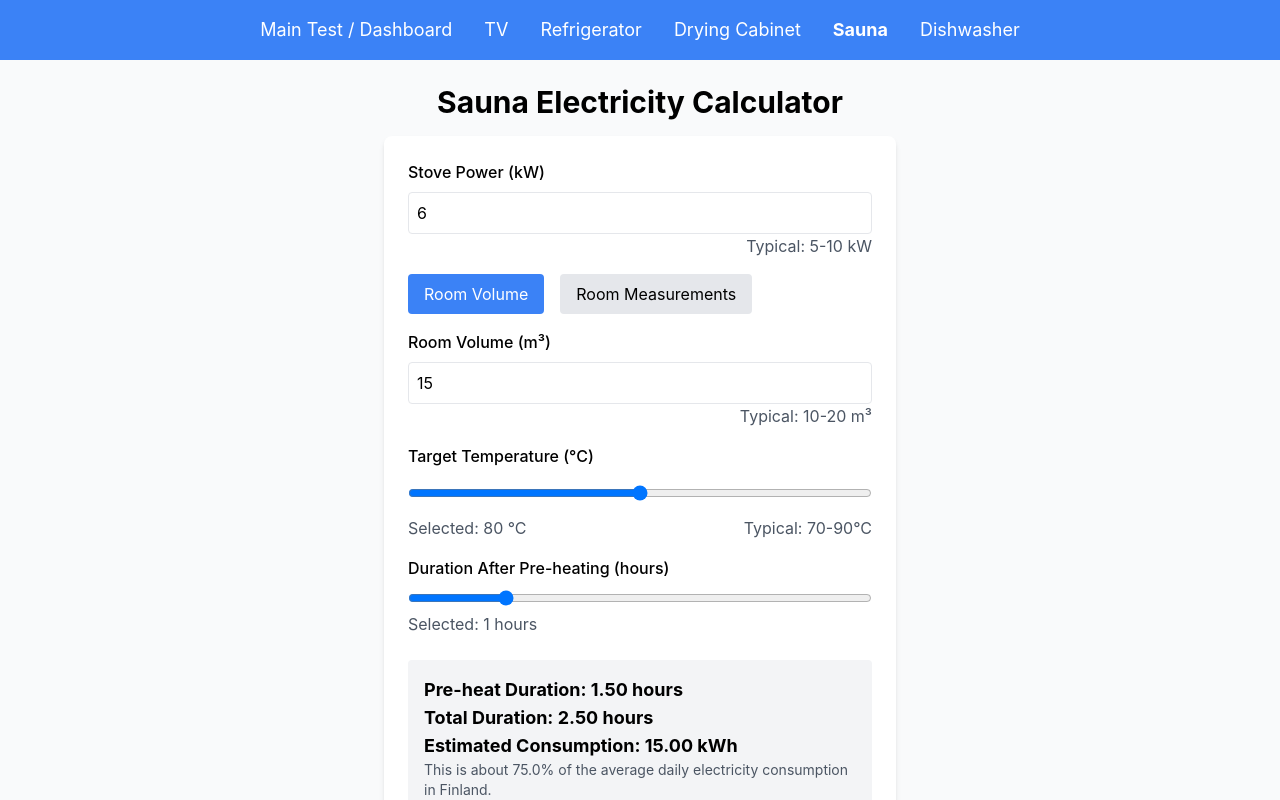
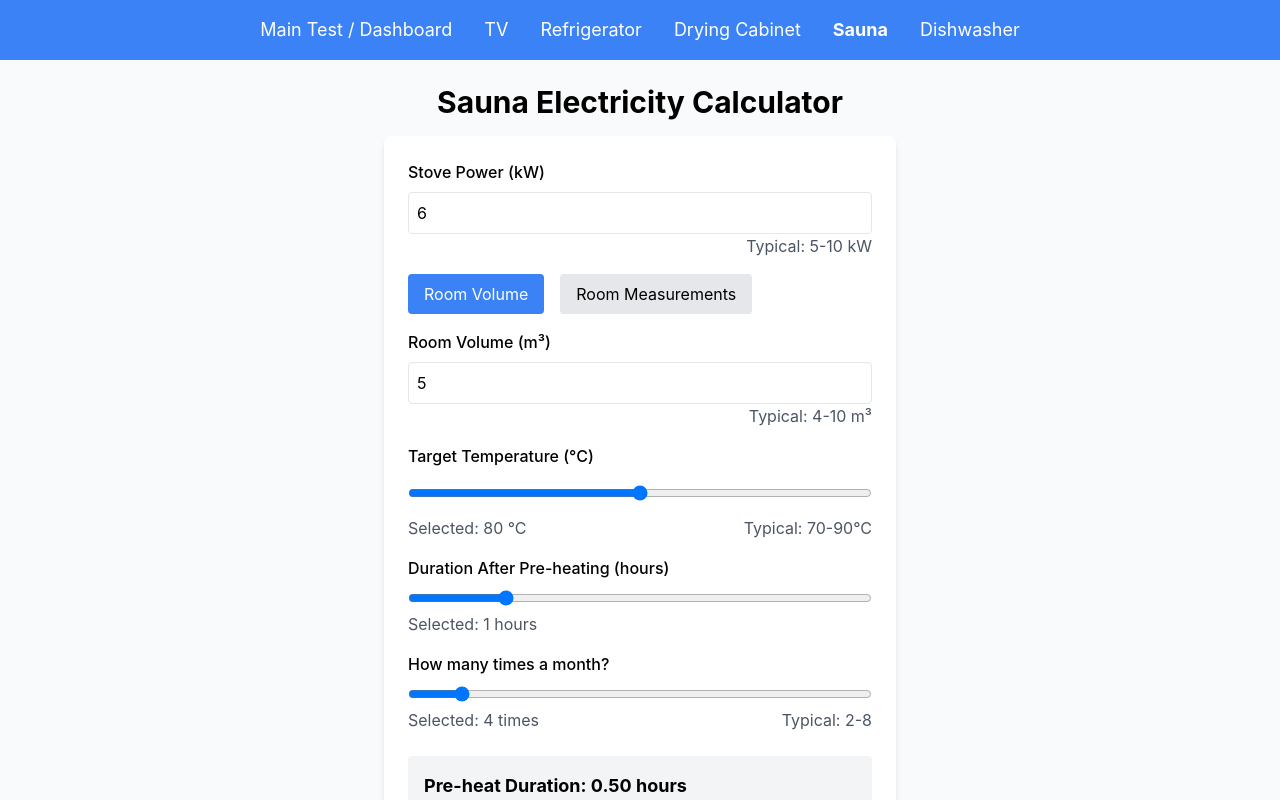
Before and after one commit to Egor1o/User-Interface-Construction, a React (Create React App) app: page /sauna in a window 1280 px wide. Shown: the top 800 px of the page. Built offline with nearby package versions, Linux system fonts and the light colour scheme.

Commit message:
Monthly sauna use

```diff
--- a/src/devices/Sauna.jsx
+++ b/src/devices/Sauna.jsx
@@ -3,13 +3,16 @@ import axios from "axios";
 
 const Sauna = () => {
   const [power, setPower] = useState(6); // kW
-  const [volume, setVolume] = useState(15); // m³
+  const [volume, setVolume] = useState(5); // m³
   const [targetTemp, setTargetTemp] = useState(80); // °C
   const [userDuration, setUserDuration] = useState(1); // hours
-  const [length, setLength] = useState(2); // meters
-  const [width, setWidth] = useState(2); // meters
-  const [height, setHeight] = useState(2.5); // meters
+  const [length, setLength] = useState(1.5); // meters
+  const [width, setWidth] = useState(1.5); // meters
+  const [height, setHeight] = useState(2.2); // meters
   const [useMeasurements, setUseMeasurements] = useState(false); // Toggle between volume and measurements
+  const [monthlyN, setMonthlyN] = useState(4); // How many times a month
+
+  const [showToast, setShowToast] = useState(false); // For save success
 
   const startTemp = 20; // °C
   const efficiencyConstant = 100; // Arbitrary
@@ -22,9 +25,10 @@ const Sauna = () => {
   const calculatedVolume = length * width * height;
 
   const totalDuration = preHeatDuration + userDuration;
-  const consumption = power * totalDuration;
+  const consumption = monthlyN * power * totalDuration;
 
-  const averageConsumption = 20; // kWh, daily avg in Finland
+  const averageDailyUse = 10; // Average daily electricity use in Finland (kWh)
+  const averageMonthlyUse = averageDailyUse * 30;
 
   const saveToDatabase = async (event) => {
     event.preventDefault();
@@ -45,6 +49,9 @@ const Sauna = () => {
         sauna
       );
     }
+    // Show toast
+    setShowToast(true);
+    setTimeout(() => setShowToast(false), 3000);
   };
 
   return (
@@ -95,7 +102,7 @@ const Sauna = () => {
               onChange={(e) => setVolume(Number(e.target.value))}
               className="w-full p-2 border rounded"
             />
-            <p className="text-gray-600 flex justify-end">Typical: 10-20 m³</p>
+            <p className="text-gray-600 flex justify-end">Typical: 4-10 m³</p>
           </div>
         ) : (
           <div className="mt-4">
@@ -131,7 +138,7 @@ const Sauna = () => {
             </div>
             <div className="flex justify-between text-gray-600">
               <p>Room Volume: {calculatedVolume.toFixed(2)} m³</p>
-              <p>Typical: 10-20 m³</p>
+              <p>Typical: 4-10 m³</p>
             </div>
           </div>
         )}
@@ -165,13 +172,29 @@ const Sauna = () => {
         />
         <p className="text-gray-600">Selected: {userDuration} hours</p>
 
+        {/* Monthly use */}
+        <label className="block mt-4 mb-2 font-medium">How many times a month?</label>
+        <input
+          type="range"
+          min="1"
+          max="30"
+          step="1"
+          value={monthlyN}
+          onChange={(e) => setMonthlyN(Number(e.target.value))}
+          className="w-full"
+        />
+        <div className="flex justify-between text-gray-600">
+          <p>Selected: {monthlyN} times</p>
+          <p>Typical: 2-8</p>
+        </div>
+
         {/* Results */}
         <div className="mt-6 p-4 bg-gray-100 rounded">
           <p className="text-lg font-bold">Pre-heat Duration: {preHeatDuration.toFixed(2)} hours</p>
           <p className="text-lg font-bold">Total Duration: {totalDuration.toFixed(2)} hours</p>
           <p className="text-lg font-bold">Estimated Consumption: {consumption.toFixed(2)} kWh</p>
           <p className="text-sm text-gray-600">
-            This is about {(consumption / averageConsumption * 100).toFixed(1)}% of the average daily electricity consumption in Finland.
+            This is about {(consumption / averageMonthlyUse * 100).toFixed(1)}% of the average monthly electricity consumption in Finland.
           </p>
         </div>
 
@@ -179,11 +202,18 @@ const Sauna = () => {
         <div className="mt-4">
           <button
             onClick={saveToDatabase}
-            className={`px-4 py-2 rounded ${useMeasurements ? 'bg-blue-500 text-white' : 'bg-gray-200'}`}
+            className={`px-4 py-2 rounded primary bg-blue-500 text-white`}
           >
             Save
           </button>
         </div>
+
+        {/* Toast */}
+        {showToast && (
+          <div className="fixed top-4 right-4 bg-green-500 text-white px-4 py-2 rounded shadow-lg">
+            Saved successfully!
+          </div>
+        )}
       </div>
     </div>
   );
```
